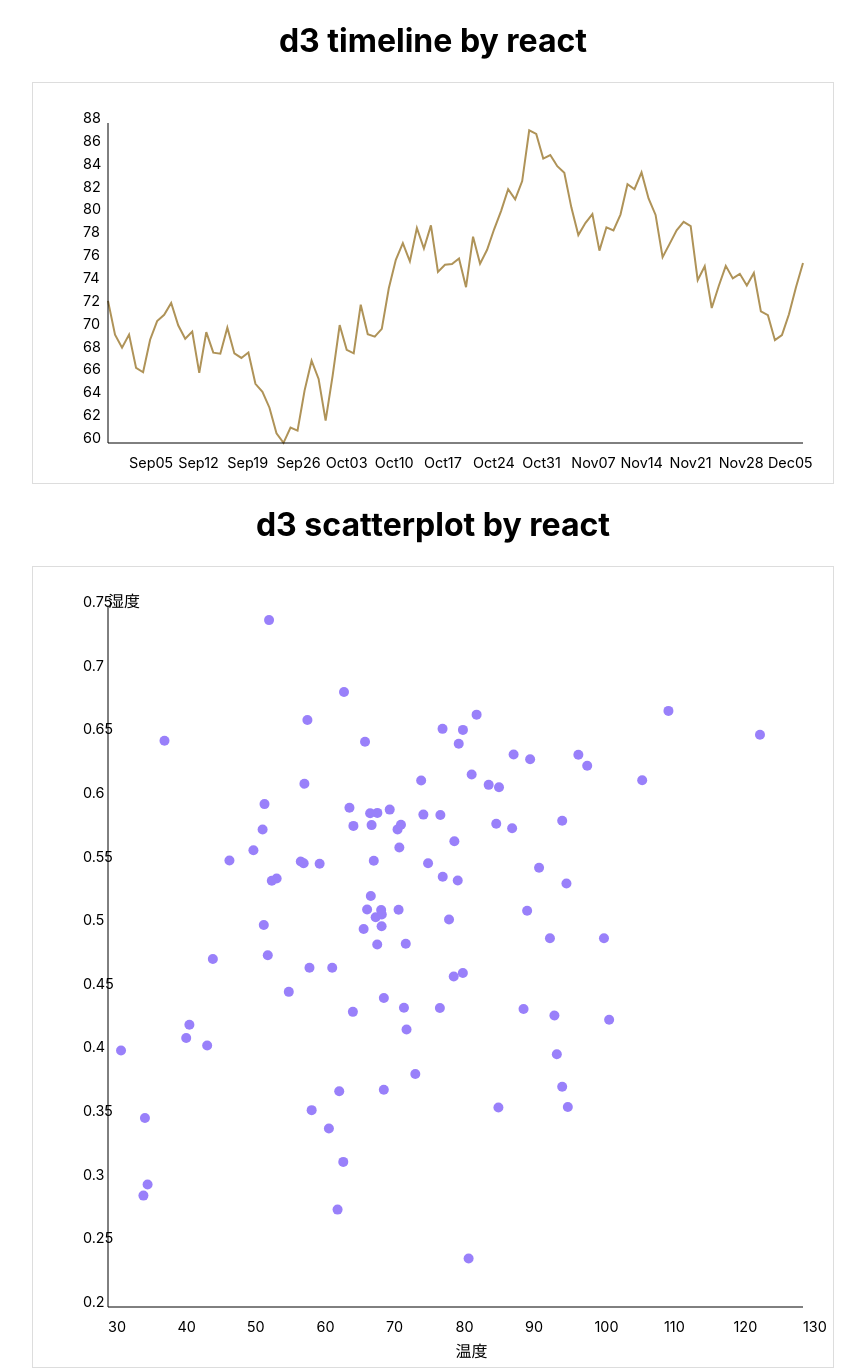
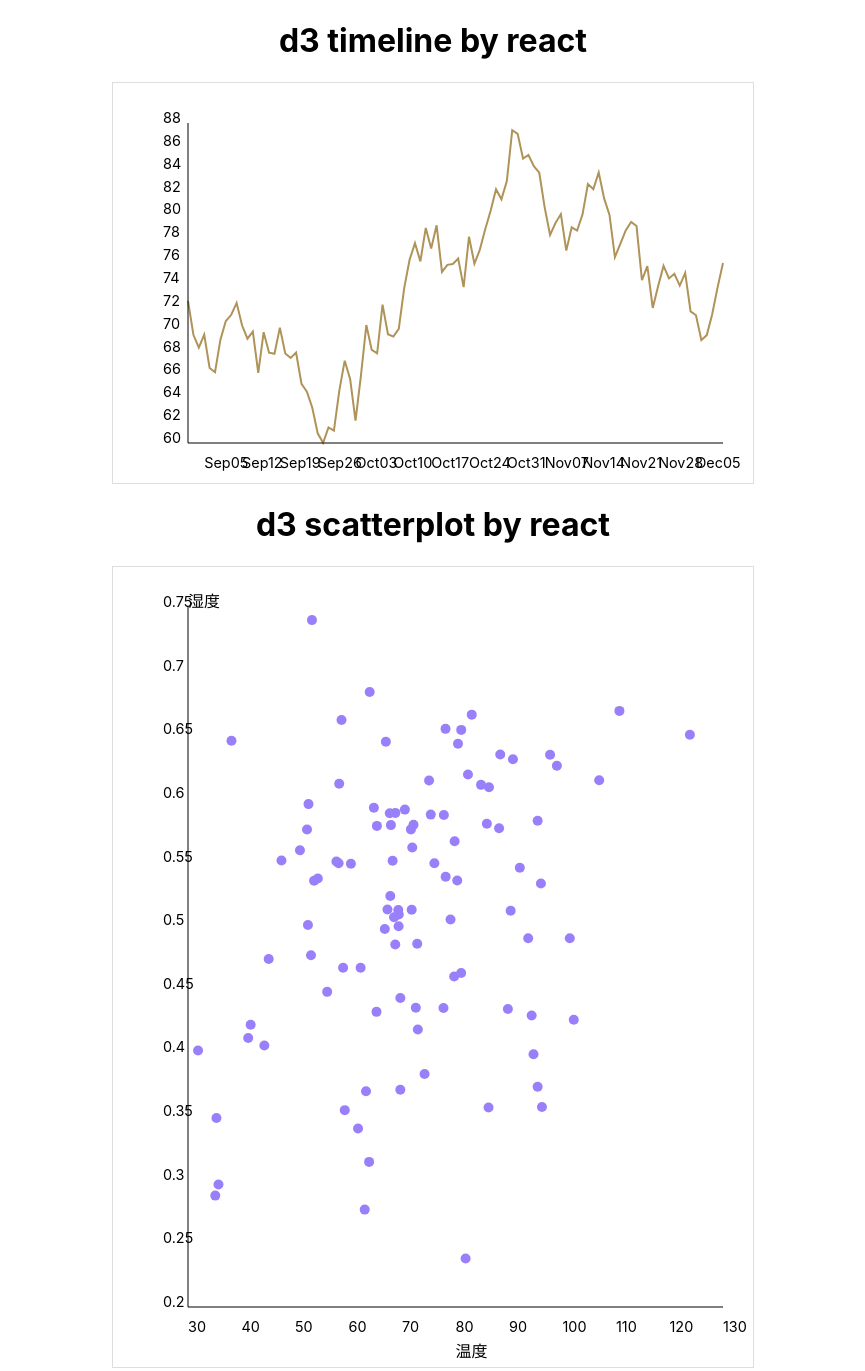
Before and after one commit to lijie33402/d3-react-examples, a React (Create React App) app: page / in a window 1280 px wide. Shown: the whole page, without its empty margins (207-1072 px from the left). Built offline with nearby package versions, Linux system fonts and the light colour scheme.

Commit message:
style: 调整css位置

```diff
--- a/src/components/Chart/ScatterPlot.css
+++ b/src/components/Chart/ScatterPlot.css
@@ -1,3 +1,9 @@
+
+.scatter-plot {
+  width: 50%;
+  height: 800px;
+  margin: 0 auto;
+}
 .scatter-plot-circle {
   fill: #9980FA;
   transition: all 0.3s ease-out;
--- a/src/components/Chart/Timeline.css
+++ b/src/components/Chart/Timeline.css
@@ -1,5 +1,5 @@
 .time-line {
-  width:800px;
+  width: 50%;
   height: 400px;
   margin: 0 auto;
 }
@@ -12,9 +12,3 @@
   font-size: 0.9em;
   transition: all 0.3s ease-out;
 }
-
-.scatter-plot {
-  width: 800px;
-  height: 800px;
-  margin: 0 auto;
-}
```
